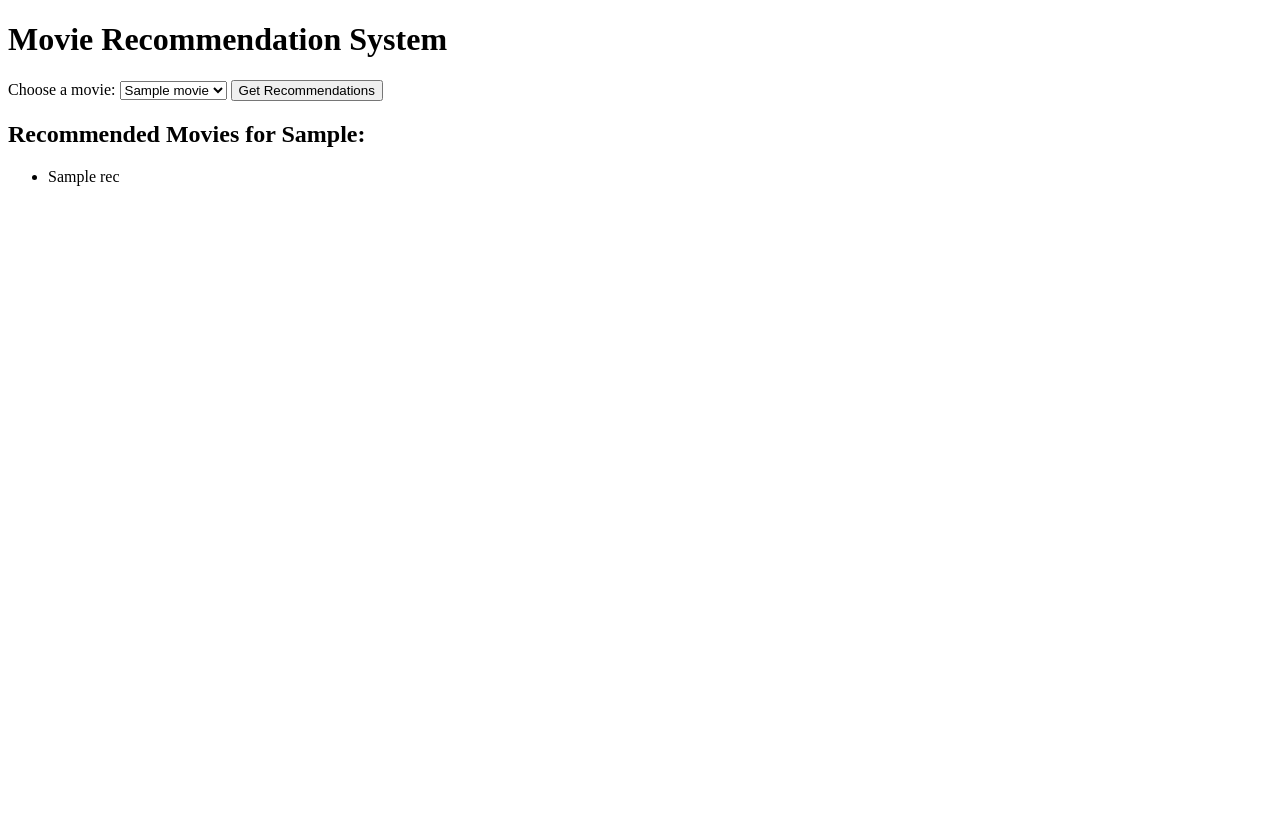
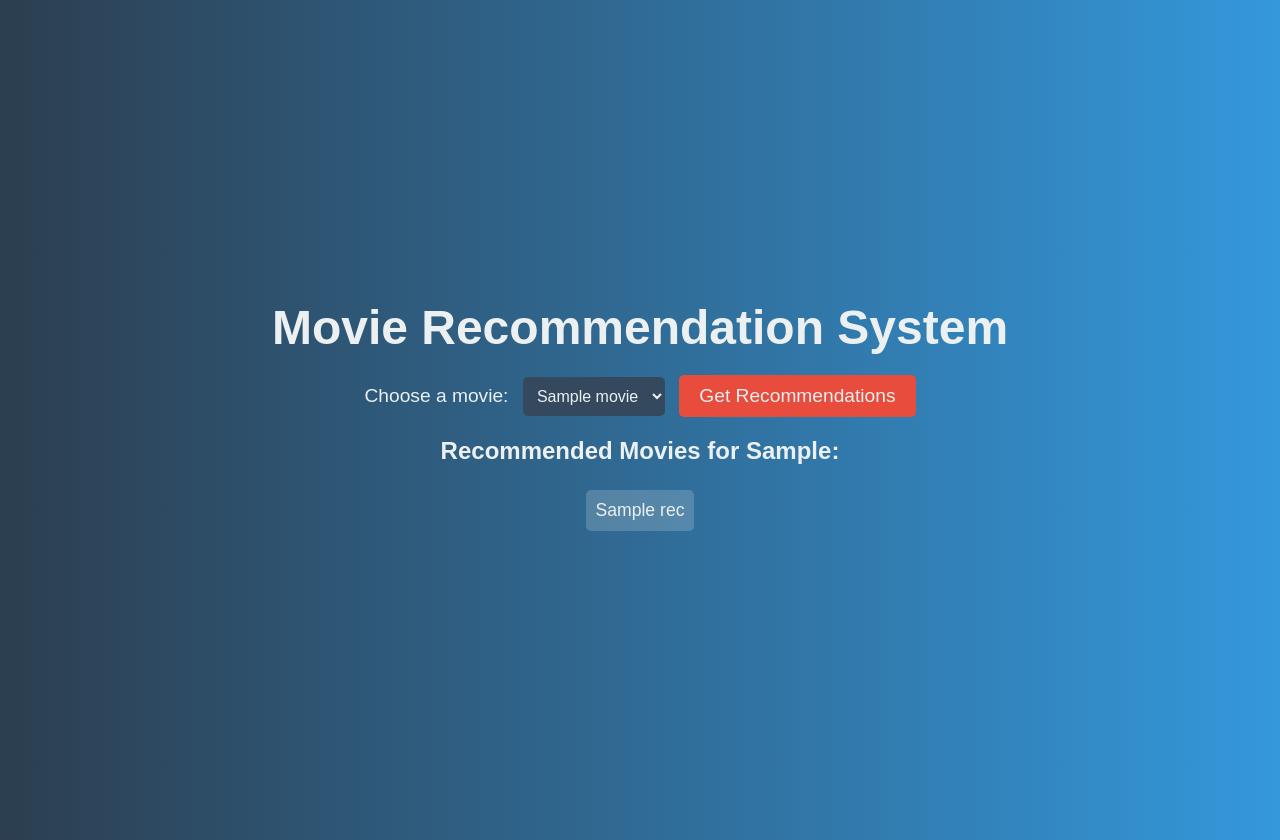
Before and after one commit to rg-hash/Movie_recommender_system, a Flask app: template templates/index.html in a window 1280 px wide. Before the commit the page ends 186 px from the top, so only its background shows below. Run offline with Flask 3, Linux system fonts and the light colour scheme; the template is opened without the code that fills it: most values are stand-ins (such as "Sample title", 1, 10 or a date in 2020); parts of the project's set-up code (start-up, migrations or seed data) failed here and were passed over.

Commit message:
Update index.html
added animations

```diff
--- a/templates/index.html
+++ b/templates/index.html
@@ -4,6 +4,106 @@
     <meta charset="UTF-8">
     <meta name="viewport" content="width=device-width, initial-scale=1.0">
     <title>Movie Recommendation System</title>
+    <style>
+        /* Basic reset */
+        body, h1, h2, p, ul {
+            margin: 0;
+            padding: 0;
+        }
+
+        body {
+            font-family: 'Arial', sans-serif;
+            background: linear-gradient(to right, #2c3e50, #3498db);
+            color: #ecf0f1;
+            display: flex;
+            justify-content: center;
+            align-items: center;
+            min-height: 100vh;
+            flex-direction: column;
+            padding: 20px;
+            text-align: center;
+        }
+
+        h1 {
+            font-size: 3em;
+            margin-bottom: 20px;
+            animation: fadeInDown 1s ease-out;
+        }
+
+        form {
+            margin-bottom: 20px;
+            animation: fadeIn 1.5s ease-out;
+        }
+
+        label, select {
+            font-size: 1.2em;
+            margin-right: 10px;
+        }
+
+        select {
+            padding: 10px;
+            border-radius: 5px;
+            border: none;
+            background-color: #34495e;
+            color: #ecf0f1;
+            font-size: 1em;
+        }
+
+        button {
+            padding: 10px 20px;
+            background-color: #e74c3c;
+            color: #ecf0f1;
+            border: none;
+            border-radius: 5px;
+            font-size: 1.2em;
+            cursor: pointer;
+            transition: background-color 0.3s ease;
+        }
+
+        button:hover {
+            background-color: #c0392b;
+        }
+
+        h2 {
+            margin-bottom: 15px;
+            animation: fadeInUp 1s ease-out;
+        }
+
+        ul {
+            list-style-type: none;
+            animation: fadeInUp 1s ease-out;
+        }
+
+        ul li {
+            background-color: rgba(236, 240, 241, 0.2);
+            margin: 10px 0;
+            padding: 10px;
+            border-radius: 5px;
+            font-size: 1.1em;
+            animation: slideInLeft 0.5s ease-out both;
+        }
+
+        /* Animations */
+        @keyframes fadeIn {
+            from { opacity: 0; }
+            to { opacity: 1; }
+        }
+
+        @keyframes fadeInDown {
+            from { opacity: 0; transform: translateY(-20px); }
+            to { opacity: 1; transform: translateY(0); }
+        }
+
+        @keyframes fadeInUp {
+            from { opacity: 0; transform: translateY(20px); }
+            to { opacity: 1; transform: translateY(0); }
+        }
+
+        @keyframes slideInLeft {
+            from { opacity: 0; transform: translateX(-100px); }
+            to { opacity: 1; transform: translateX(0); }
+        }
+    </style>
 </head>
 <body>
     <h1>Movie Recommendation System</h1>
```
